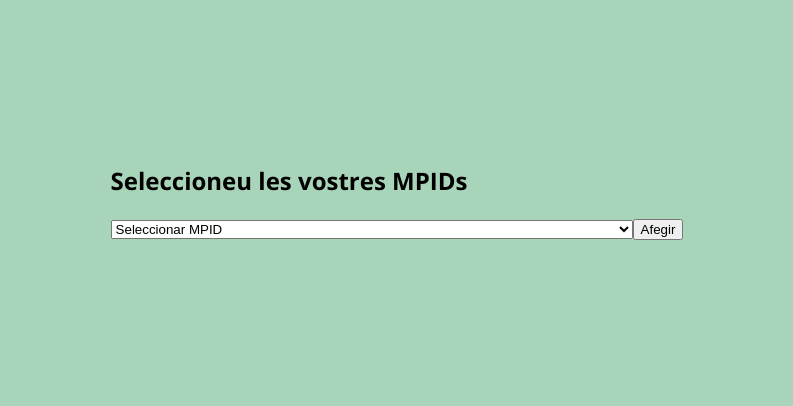
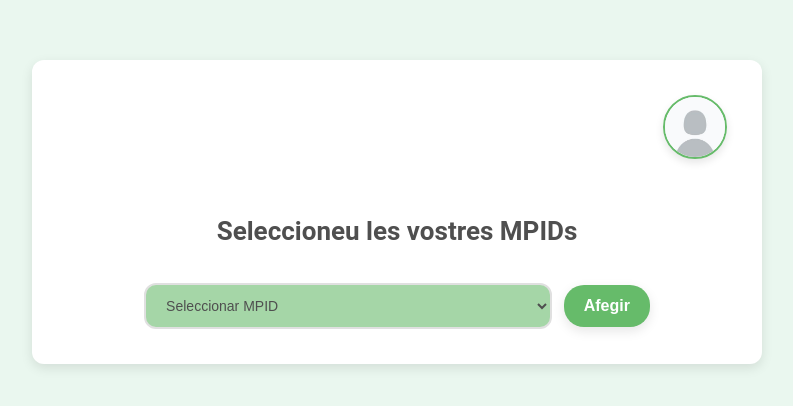
Before and after one commit to kalebgrove/qresp, a React (Create React App) app: page /home in a window 1280 px wide. Shown: the part 208-614 px from the top of the page, without its empty margins (243-1036 px from the left). Built offline with nearby package versions, Linux system fonts and the light colour scheme.

Commit message:
11th commit

```diff
--- a/src/home.css
+++ b/src/home.css
@@ -1,124 +1,247 @@
-/* Questionnaire */
+/* Global Styles */
 body {
-    font-family: 'OpenSans', sans-serif; /* Set font globally */
-    width: 100%;
+  font-family: 'Roboto', sans-serif;
+  margin: 0;
+  background-color: #EAF7EF; /* Fondo verde muy claro */
+  color: #4F4F4F; /* Gris oscuro para texto principal */
+  line-height: 1.6;
+  padding: 20px;
 }
 
+/* Home Container */
+.home-container {
+  max-width: 900px;
+  margin: 40px auto;
+  padding: 25px;
+  background-color: #FFFFFF; /* Fondo blanco */
+  border-radius: 12px;
+  box-shadow: 0 4px 12px rgba(0, 0, 0, 0.1);
+  display: flex;
+  flex-direction: column;
+  gap: 20px;
+}
+
+/* MPID Selector */
+.mpid-selector {
+  text-align: center;
+}
+
+.mpid-selector h2 {
+  font-size: 26px;
+  margin-bottom: 20px;
+  color: #4F4F4F; /* Gris oscuro para títulos */
+  font-weight: bold;
+}
+
+.dropdown-container {
+  display: flex;
+  gap: 12px;
+  justify-content: center;
+  align-items: center;
+  padding: 10px 0;
+}
+
+select {
+  padding: 12px 16px;
+  font-size: 14px;
+  border: 2px solid #E0E0E0; /* Gris claro */
+  border-radius: 12px;
+  background-color: #A5D6A7; /* Verde pastel */
+  color: #4F4F4F; /* Gris oscuro para texto */
+  transition: all 0.3s ease;
+  width: 60%;
+}
+
+select:focus {
+  border-color: #66BB6A; /* Verde medio */
+  outline: none;
+}
+
+button {
+  padding: 12px 20px;
+  font-size: 16px;
+  font-weight: bold;
+  border: none;
+  border-radius: 20px;
+  cursor: pointer;
+  background-color: #66BB6A; /* Verde medio */
+  color: #FFFFFF; /* Texto blanco */
+  transition: all 0.3s ease;
+  box-shadow: 0 4px 12px rgba(0, 0, 0, 0.1);
+}
+
+button:hover {
+  background-color: #81C784; /* Verde claro */
+}
+
+/* Selected MPIDs */
+.selected-mpids {
+  margin-top: 20px;
+  text-align: left;
+  padding: 15px;
+  background-color: #A5D6A7; /* Fondo verde pastel */
+  border-radius: 10px;
+  box-shadow: 0 2px 8px rgba(0, 0, 0, 0.1);
+}
+
+.selected-mpids h3 {
+  font-size: 20px;
+  color: #4F4F4F; /* Gris oscuro */
+  margin-bottom: 10px;
+  font-weight: bold;
+}
+
+.selected-mpids span {
+  display: inline-block;
+  background-color: #66BB6A; /* Verde medio */
+  border-radius: 15px;
+  padding: 10px 15px;
+  margin-right: 8px;
+  margin-bottom: 8px;
+  font-size: 14px;
+  color: #FFFFFF; /* Texto blanco */
+  font-weight: bold;
+  cursor: pointer;
+  transition: all 0.3s ease;
+}
+
+.selected-mpids span:hover {
+  background-color: #81C784; /* Verde claro */
+}
+
+/* Questionnaire */
 .questionnaire {
-    margin-top: 20px;
+  display: flex;
+  flex-direction: column;
+  gap: 20px;
 }
 
 .questionnaire h2 {
-    font-family: 'OpenSans';
-    margin-bottom: 20px;
-    color: #333;
+  font-size: 24px;
+  color: #4F4F4F; /* Gris oscuro */
+  text-align: center;
+  font-weight: bold;
 }
 
-  .questionnaire label {
-    font-family: 'OpenSans';
+.question-options {
+  display: flex;
+  flex-direction: column;
+  gap: 15px;
+  padding: 20px;
+  background-color: #FFFFFF; /* Fondo blanco */
+  border: 2px solid #E0E0E0; /* Gris claro */
+  border-radius: 12px;
+  transition: all 0.3s ease;
 }
 
-  .questionnaire button {
-    font-family: 'OpenSans';
+.question-options:hover {
+  box-shadow: 0 4px 12px rgba(0, 0, 0, 0.1);
 }
 
-  .selected-mpids-top {
-    margin-bottom: 20px;
-    font-weight: bold;
-    color: #555;
+.question-options p {
+  font-size: 16px;
+  margin: 0;
+  color: #4F4F4F; /* Gris oscuro */
 }
 
-  /* Align question and options on the same line */
-  .question {
-    display: flex; /* Enables horizontal alignment */
-    justify-content: space-between; /* Creates space between question and options */
-    align-items: center; /* Centers vertically */
-    margin-bottom: 15px;
-    padding: 10px 0; /* Adds spacing between rows */
-    border-bottom: 1px solid #ddd; /* Optional: Adds a subtle divider */
+label {
+  font-size: 15px;
+  color: #4F4F4F; /* Gris oscuro */
+  display: flex;
+  align-items: center;
+  gap: 10px;
 }
 
-  .question p {
-    margin: 0;
-    flex: 1; /* Allows the question text to take available space */
-    color: #333;
-    font-size: 16px;
+input[type="radio"] {
+  accent-color: #66BB6A; /* Verde medio */
 }
 
-  /* Options aligned horizontally */
-  .question-options {
-    display: flex;
-    align-items: center;
-    gap: 10px; /* Adds space between the Yes/No options */
+.send {
+  padding: 12px 25px;
+  background-color: #66BB6A; /* Verde medio */
+  color: #FFFFFF; /* Texto blanco */
+  border: none;
+  border-radius: 20px;
+  font-size: 16px;
+  cursor: pointer;
+  align-self: center;
+  transition: all 0.3s ease;
 }
 
-  .question-options label {
-    font-family: 'OpenSans';
-    display: flex;
-    align-items: center; /* Aligns the radio button and text */
-    font-size: 14px;
-    color: #555;
+.send:hover {
+  background-color: #81C784; /* Verde claro */
 }
 
-  .question-options input {
-    margin-right: 5px; /* Space between the radio button and the label text */
-  }
-
-  /* Finalize Button */
-  .finalize-button {
-    margin-top: 20px;
-    background-color: #007bff;
-    color: white;
-    border: none;
-    padding: 10px 20px;
-    border-radius: 5px;
-    cursor: pointer;
-    font-size: 14px;
-  }
-
-  .finalize-button:hover {
-    background-color: #0056b3;
-  }
-
-  /* Result */
+/* Result Section */
 .result {
   margin-top: 20px;
   padding: 15px;
-    background-color: #f9f9f9;
-    border: 1px solid #ccc;
-    border-radius: 5px;
+  background-color: #A5D6A7; /* Fondo verde pastel */
+  border: 1px solid #E0E0E0; /* Gris claro */
+  border-radius: 10px;
+  text-align: center;
   font-size: 16px;
-    color: #333;
-    text-align: center;
+  color: #4F4F4F; /* Gris oscuro */
 }
 
+/* Header */
 .header {
-    display: flex; /* Enables flexbox layout */
-    width: 100vh;
-    align-items: center; /* Centers items vertically */
-    justify-content: center; /* Centers the header text horizontally */
-    position: relative; /* Allows positioning the "Tornar" button */
-    padding: 20px; /* Adds some padding around the header */
+  display: flex;
+  align-items: center;
+  justify-content: space-between;
+  padding: 15px;
+  background-color: #81C784; /* Fondo verde claro */
+  border-radius: 10px;
+  box-shadow: 0 2px 8px rgba(0, 0, 0, 0.05);
 }
 
 .back {
-    font-family: 'OpenSans', sans-serif;
+  font-size: 14px;
+  color: #4F4F4F; /* Gris oscuro */
   background-color: transparent;
-    border-radius: 8px; /* Rounded corners */
-    height: 30px;
-    padding: 5px 15px; /* Adjust spacing inside the button */
+  border: 1px solid #E0E0E0; /* Gris claro */
+  border-radius: 10px;
+  padding: 10px 20px;
   cursor: pointer;
-    position: absolute; /* Allows positioning independently of the header layout */
-    left: 20px; /* Pins the button to the left */
-    top: 50%; /* Aligns vertically */
-    transform: translateY(-50%); /* Corrects vertical alignment */
-    font-size: 14px; /* Makes the text size consistent */
+  transition: all 0.3s ease;
+}
+
+.back:hover {
+  background-color: #66BB6A; /* Verde medio */
+  color: #FFFFFF;
 }
 
 .header h2 {
-    font-family: 'OpenSans', sans-serif;
-    font-size: 24px;
-    color: #333;
-    margin: 0; /* Removes default margin for better centering */
+  font-size: 20px;
+  color: #4F4F4F; /* Gris oscuro */
   text-align: center;
+  font-weight: bold;
 }
+
+.profile-button-container {
+  display: flex;
+  justify-content: flex-end;
+  padding: 10px;
+}
+
+.profile-button {
+  width: 60px;
+  height: 60px;
+  border-radius: 50%;
+  overflow: hidden;
+  border: 2px solid #66BB6A; /* Verde medio */
+  box-shadow: 0 4px 8px rgba(0, 0, 0, 0.1);
+  transition: transform 0.3s ease, box-shadow 0.3s ease;
+  cursor: pointer;
+}
+
+.profile-button img {
+  width: 100%;
+  height: 100%;
+  object-fit: cover; /* Ajusta la imagen al círculo */
+}
+
+.profile-button:hover {
+  transform: scale(1.1);
+  box-shadow: 0 6px 12px rgba(0, 0, 0, 0.2);
+}
--- a/src/home.js
+++ b/src/home.js
@@ -1,65 +1,63 @@
-import React, { useState } from 'react';
+import React, { useState, useEffect } from 'react';
 import Cookies from 'js-cookie';
 import './home.css';
 
 const Home = () => {
+  const [profileImage, setProfileImage] = useState('/images/default-profile.jpg'); // Estado para la imagen de perfil
   const [availableMPIDs] = useState([
+    "Alveolitis Al·lèrgica Extrínseca",
+    "Bronquiolitis Obliterant",
+    "Fibrosi Pulmonar Associada a Esclerodèrmia",
+    "Fibrosi Pulmonar Associada a Malalties del Teixit Connectiu",
+    "Fibrosi Pulmonar Associada a Sarcoïdosi Crònica",
+    "Fibrosi Pulmonar Familiar",
     "Fibrosi Pulmonar Idiopàtica (FPI)",
+    "Fibrosi Pulmonar Post-COVID-19",
+    "Fibrosi Pulmonar Post-Radioteràpia",
+    "Fibrosi Pulmonar Secundària a Pneumònia Organitzada",
+    "Granulomatosi Amb Poliangiitis (Granulomatosi de Wegener)",
+    "Hemorràgia Pulmonar Induïda per Lupus Eritematós Sistèmic",
+    "Histiocitosi de Cèl·lules de Langerhans",
+    "Histiocitosi Pulmonar Cel·lular",
+    "Limfangioleiomiomatosi (LAM)",
+    "Limfangitis Carcinomatosa",
+    "Malaltia de Wilson Amb Afectació Pulmonar",
+    "Malaltia Pulmonar Associada a la Síndrome d’Ehlers-Danlos",
+    "Malaltia Pulmonar Granulomatosa Crònica",
+    "Malaltia Pulmonar Induïda per Metotrexat",
+    "Malaltia Pulmonar Intersticial Associada a Dermatomiositis o Polimiositis",
+    "Malaltia Pulmonar Intersticial Associada a Sjögren",
+    "Malaltia Pulmonar Mixta (Restrictiva i Obstructiva)",
+    "Malaltia Pulmonar Relacionada amb Beril·liosi Crònica",
+    "Malaltia Pulmonar Relacionada amb la Síndrome de Sjögren",
+    "Malaltia Pulmonar Secundària a Pneumònia Organitzada",
+    "Pneumoconiosi (Silicosi, Asbestosi, Pneumoconiosi del Carbó)",
+    "Pneumonitis Associada a Lupus Eritematós Sistèmic",
     "Pneumonitis d’Hipersensibilitat",
-        "Sarcoïdosi Pulmonar",
+    "Pneumonitis Eosinofílica Crònica",
+    "Pneumonitis Induïda per Radiació",
+    "Pneumonitis Limfocítica Subaguda",
+    "Pneumopaties Intersticials Relacionades amb Metalls (Beril·liosi, Malaltia del Cobalt)",
+    "Pneumopaties per Malalties Autoinflamatòries",
+    "Pneumopaties Relacionades amb Pols de Talc",
+    "Pneumònia Intersticial Descamativa",
+    "Pneumònia Intersticial Limfocítica",
     "Pneumònia Intersticial no Específica (PINE)",
     "Pneumònia Organitzativa Criptogènica (COP)",
-        "Limfangioleiomiomatosi (LAM)",
-        "Histiocitosi de Cèl·lules de Langerhans",
-        "Alveolitis Al·lèrgica Extrínseca",
-        "Pneumoconiosi (Silicosi, Asbestosi, Pneumoconiosi del Carbó)",
-        "Fibrosi Pulmonar Associada a Malalties del Teixit Connectiu",
-        "Bronquiolitis Obliterant",
     "Proteïnosi Alveolar Pulmonar",
-        "Malaltia Pulmonar Intersticial Associada a Sjögren",
-        "Malaltia Pulmonar Intersticial Associada a Dermatomiositis o Polimiositis",
-        "Malaltia Pulmonar Induïda per Fàrmacs (Methotrexat, Nitrofurantoïna, Amiodarona)",
-        "Fibrosi Pulmonar Familiar",
-        "Malaltia Pulmonar Granulomatosa Crònica",
-        "Limfangitis Carcinomatosa",
-        "Malaltia de Wilson Amb Afectació Pulmonar",
-        "Síndrome de Goodpasture (Hemorràgia Alveolar Difusa)",
-        "Síndrome de Churg-Strauss (Granulomatosi Eosinofílica Amb Poliangiitis)",
-        "Granulomatosi Amb Poliangiitis (Granulomatosi de Wegener)",
-        "Pneumònia Intersticial Descamativa",
-        "Pneumònia Intersticial Limfocítica",
-        "Fibrosi Pulmonar Post-Radioteràpia",
-        "Malaltia Pulmonar Relacionada amb la Síndrome de Sjögren",
-        "Hemorràgia Pulmonar Induïda per Lupus Eritematós Sistèmic",
-        "Síndrome de Caplan (Associada a la Pneumoconiosi i l’Artritis Reumatoide)",
-        "Síndrome de Hermansky-Pudlak (Associada a la Fibrosi Pulmonar i Albinisme)",
-        "Síndrome de Birt-Hogg-Dubé (Associada a Quists Pulmonars i Càncer Renal)",
-        "Síndrome de Blau (Sarcoïdosi Familiar)",
-        "Pneumopaties Intersticials Relacionades amb Metalls (Beril·liosi, Malaltia del Cobalt)",
-        "Fibrosi Pulmonar Associada a Esclerodèrmia",
-        "Malaltia Pulmonar Associada a la Síndrome d’Ehlers-Danlos",
-        "Fibrosi Pulmonar Secundària a Pneumònia Organitzada",
-        "Pneumonitis Induïda per Radiació",
-        "Fibrosi Pulmonar Post-COVID-19",
-        "Pneumopaties per Malalties Autoinflamatòries",
-        "Pneumonitis Limfocítica Subaguda",
+    "Pulmó de Carbó (Malaltia Relacionada amb la Mineria)",
     "Pulmó de Granjer (Alveolitis per Exposició a Pols de Fenc)",
     "Pulmó de Tòxic (Relacionat amb Químics Inhalats)",
-        "Pulmó de Carbó (Malaltia Relacionada amb la Mineria)",
-        "Síndrome de Löffler (Infiltrats Eosinofílics Transitòris)",
-        "Malaltia Pulmonar Relacionada amb Beril·liosi Crònica",
-        "Fibrosi Pulmonar Associada a Sarcoïdosi Crònica",
-        "Pneumonitis Eosinofílica Crònica",
-        "Pneumopaties Relacionades amb Pols de Talc",
-        "Malaltia Pulmonar Induïda per Metotrexat",
+    "Sarcoïdosi Pulmonar",
     "Síndrome d’Hemorràgia Pulmonar Idiopàtica",
-        "Pneumonitis Associada a Lupus Eritematós Sistèmic",
-        "Pneumopatia Associada a Síndrome de Sjögren Secundari",
-        "Pneumopatia Associada a Artritis Reumatoide",
+    "Síndrome de Blau (Sarcoïdosi Familiar)",
+    "Síndrome de Birt-Hogg-Dubé (Associada a Quists Pulmonars i Càncer Renal)",
+    "Síndrome de Caplan (Associada a la Pneumoconiosi i l’Artritis Reumatoide)",
+    "Síndrome de Churg-Strauss (Granulomatosi Eosinofílica Amb Poliangiitis)",
     "Síndrome de Felty amb Afectació Pulmonar",
-        "Histiocitosi Pulmonar Cel·lular",
-        "Quists Pulmonars Associats a Malalties Intersticials",
-        "Malaltia Pulmonar Mixta (Restrictiva i Obstructiva)"
+    "Síndrome de Goodpasture (Hemorràgia Alveolar Difusa)",
+    "Síndrome de Hermansky-Pudlak (Associada a la Fibrosi Pulmonar i Albinisme)",
+    "Síndrome de Löffler (Infiltrats Eosinofílics Transitòris)"
   ]);
 
   const [selectedMPIDs, setSelectedMPIDs] = useState(() => {
@@ -75,14 +73,17 @@ const Home = () => {
     { id: 3, question: "Has perdut pes últimament?", answer: "" },
     { id: 4, question: "Et sents fatigat?", answer: "" },
     { id: 5, question: "Tens molts mocs?", answer: "" },
-    { id: 6, question: 'Tens el nas tapat?', answer: '' },
-    { id: 7, question: 'Et fa malt la gola?', answer: '' },
-    { id: 8, question: 'Tens febre?', answer: '' },
-    { id: 9, question: 'Presentes dolor toràsic?', answer: '' },
-    { id: 10, question: 'Sents xiulets quan respires?', answer: '' },
   ]);
 
   const [result, setResult] = useState("");
+
+  useEffect(() => {
+    // Recupera la imagen de perfil desde localStorage
+    const savedProfileImage = localStorage.getItem("profileImage");
+    if (savedProfileImage) {
+      setProfileImage(savedProfileImage);
+    }
+  }, []);
 
   const saveMPIDs = (mpids) => {
     Cookies.set("mpids", JSON.stringify(mpids), { expires: 365 });
@@ -114,22 +115,22 @@ const Home = () => {
     const positiveAnswers = questions.filter((q) => q.answer === "yes").length;
 
     if (positiveAnswers >= 2) {
-      setResult(
-        `Amb les respostes seleccionades i els MPIDs (${selectedMPIDs.join(
-          ", "
-        )}), recomanem una consulta mèdica urgent.`
-      );
+      setResult(`Consulta mèdica urgent recomanada amb els MPIDs seleccionats (${selectedMPIDs.join(", ")})`);
     } else {
-      setResult(
-        `El teu estat sembla estable. Els MPIDs seleccionats (${selectedMPIDs.join(
-          ", "
-        )}) no indiquen una urgència immediata.`
-      );
+      setResult(`Els MPIDs seleccionats (${selectedMPIDs.join(", ")}) no indiquen urgència immediata.`);
     }
   };
 
   return (
     <div className="home-container">
+      <div className="profile-button-container">
+        <a href="http://localhost:3000/profile">
+          <div className="profile-button">
+            <img src={profileImage} alt="Perfil" />
+          </div>
+        </a>
+      </div>
+
       {step === "select" && (
         <div className="mpid-selector">
           <h2>Seleccioneu les vostres MPIDs</h2>
@@ -164,14 +165,13 @@ const Home = () => {
 
       {step === "questionnaire" && (
         <div className="questionnaire">
-            <div className='header'>
-                <button onClick={() => setStep("select")} className='back'>Tornar</button>
+          <div className="header">
+            <button onClick={() => setStep("select")} className="back">Tornar</button>
             <h2>Com et trobes avui?</h2>
-                <img></img>
           </div>
           <div>
             {questions.map((question) => (
-              <div key={question.id} className='question-options'>
+              <div key={question.id} className="question-options">
                 <p>{question.question}</p>
                 <label>
                   <input
@@ -196,7 +196,7 @@ const Home = () => {
               </div>
             ))}
           </div>
-          <button onClick={calculateResult} className='send'>Enviar</button>
+          <button onClick={calculateResult} className="send">Enviar</button>
           {result && <p>{result}</p>}
         </div>
       )}
```
Lines whose indentation alone changed are shown as unchanged.
